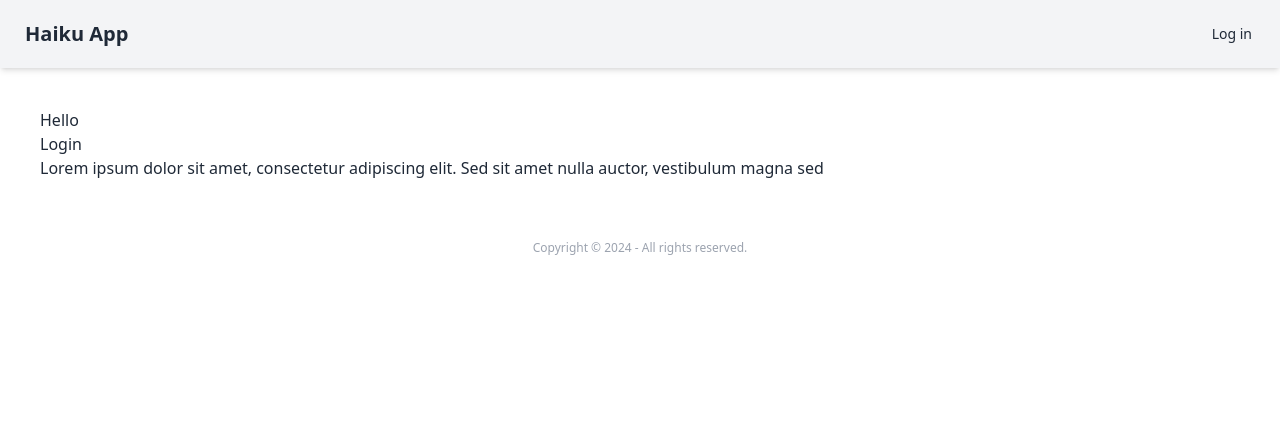
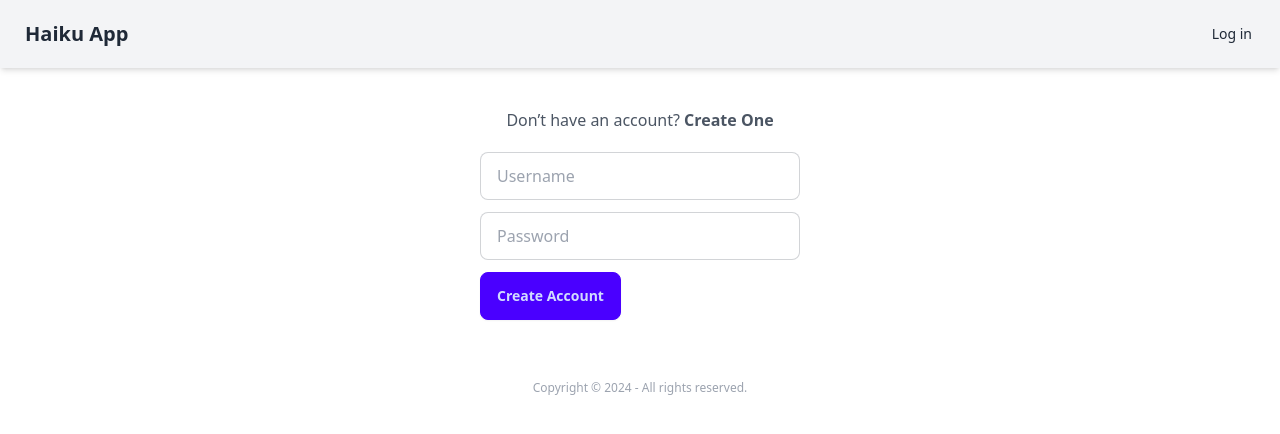
Before and after one commit to nunomh/nextjs-haiku-app, a Next.js app: page / in a window 1280 px wide. Shown: the top 434 px of the page. Built offline with nearby package versions, Linux system fonts and the light colour scheme.

Commit message:
Start creating RegisterForm and userController

```diff
--- /dev/null
+++ b/actions/userController.js
@@ -0,0 +1,38 @@
+"use server"
+
+function isAlphaNumeric(x)
+{
+    const regex = /^[a-zA-Z0-9]*$/
+    return regex.test(x)
+}
+
+export const register = async function (prevState, formData)
+{
+    const errors = {};
+
+    const ourUser = {
+        username: formData.get("username"),
+        password: formData.get("password"),
+    }
+
+    if (typeof ourUser.username != "string") ourUser.username = "";
+    if (typeof ourUser.password != "string") ourUser.password = "";
+
+    ourUser.username = ourUser.username.trim();
+    ourUser.password = ourUser.password.trim();
+
+    if (ourUser.username.length < 3) errors.username = "Username must be at least 3 characters"
+    if (ourUser.username.length > 30) errors.username = "Username must be at most 30 characters"
+    if (!isAlphaNumeric(ourUser.username)) errors.username = "Username can only contain letters and numbers";
+
+
+    if (errors.username || errors.password)
+    {
+        return { errors: errors, success: false };
+    }
+
+    // storing a new user in the database
+
+    // log the user in by giving them a cookie
+
+}
--- a/app/page.jsx
+++ b/app/page.jsx
@@ -1,13 +1,12 @@
-import Link from 'next/link';
+import RegisterForm from "../components/RegisterForm";
 
 export default function Page() {
-    return (
-        <>
-            <h3>Hello</h3>
-            <Link href="/login">Login</Link>
-            <p>
-                Lorem  ipsum dolor sit amet, consectetur adipiscing elit. Sed sit amet nulla auctor, vestibulum magna sed
-            </p>
-        </>
-    )
+  return (
+    <>
+      <p className="text-center text-2x1 text-gray-600 mb-5">
+        Don&rsquo;t have an account? <strong>Create One</strong>
+      </p>
+      <RegisterForm />
+    </>
+  );
 }
--- /dev/null
+++ b/components/RegisterForm.jsx
@@ -0,0 +1,73 @@
+"use client";
+
+import { useFormState, useFormStatus } from "react-dom"; // this will be used to get the current state and status of the form
+
+import { register } from "../actions/userController";
+
+export default function RegisterForm() {
+  const [formState, formStatus] = useFormState(register, {}); // get the current state and status of the form
+
+  console.log(formState);
+
+  return (
+    <form action={formStatus} className="max-w-xs mx-auto">
+      {" "}
+      {/*the action will call the function register from the userController.js file on button click*/}
+      <div className="mb-3">
+        <input
+          name="username"
+          autoComplete="off"
+          type="text"
+          placeholder="Username"
+          className="input input-bordered w-full max-w-xs"
+        />
+        {formState.errors?.username && (
+          <div role="alert" className="alert alert-warning">
+            <svg
+              xmlns="http://www.w3.org/2000/svg"
+              className="h-6 w-6 shrink-0 stroke-current"
+              fill="none"
+              viewBox="0 0 24 24"
+            >
+              <path
+                strokeLinecap="round"
+                strokeLinejoin="round"
+                strokeWidth="2"
+                d="M12 9v2m0 4h.01m-6.938 4h13.856c1.54 0 2.502-1.667 1.732-3L13.732 4c-.77-1.333-2.694-1.333-3.464 0L3.34 16c-.77 1.333.192 3 1.732 3z"
+              />
+            </svg>
+            <span>{formState.errors?.username}</span>
+          </div>
+        )}
+      </div>
+      <div className="mb-3">
+        <input
+          name="password"
+          autoComplete="off"
+          type="password"
+          placeholder="Password"
+          className="input input-bordered w-full max-w-xs"
+        />
+        {formState.errors?.password && (
+          <div role="alert" className="alert alert-warning">
+            <svg
+              xmlns="http://www.w3.org/2000/svg"
+              className="h-6 w-6 shrink-0 stroke-current"
+              fill="none"
+              viewBox="0 0 24 24"
+            >
+              <path
+                strokeLinecap="round"
+                strokeLinejoin="round"
+                strokeWidth="2"
+                d="M12 9v2m0 4h.01m-6.938 4h13.856c1.54 0 2.502-1.667 1.732-3L13.732 4c-.77-1.333-2.694-1.333-3.464 0L3.34 16c-.77 1.333.192 3 1.732 3z"
+              />
+            </svg>
+            <span>{formState.errors?.password}</span>
+          </div>
+        )}
+      </div>
+      <button className="btn btn-primary">Create Account</button>
+    </form>
+  );
+}
```
Also changed, not shown: 1 other file (tests, documents, lock files or other folders).
